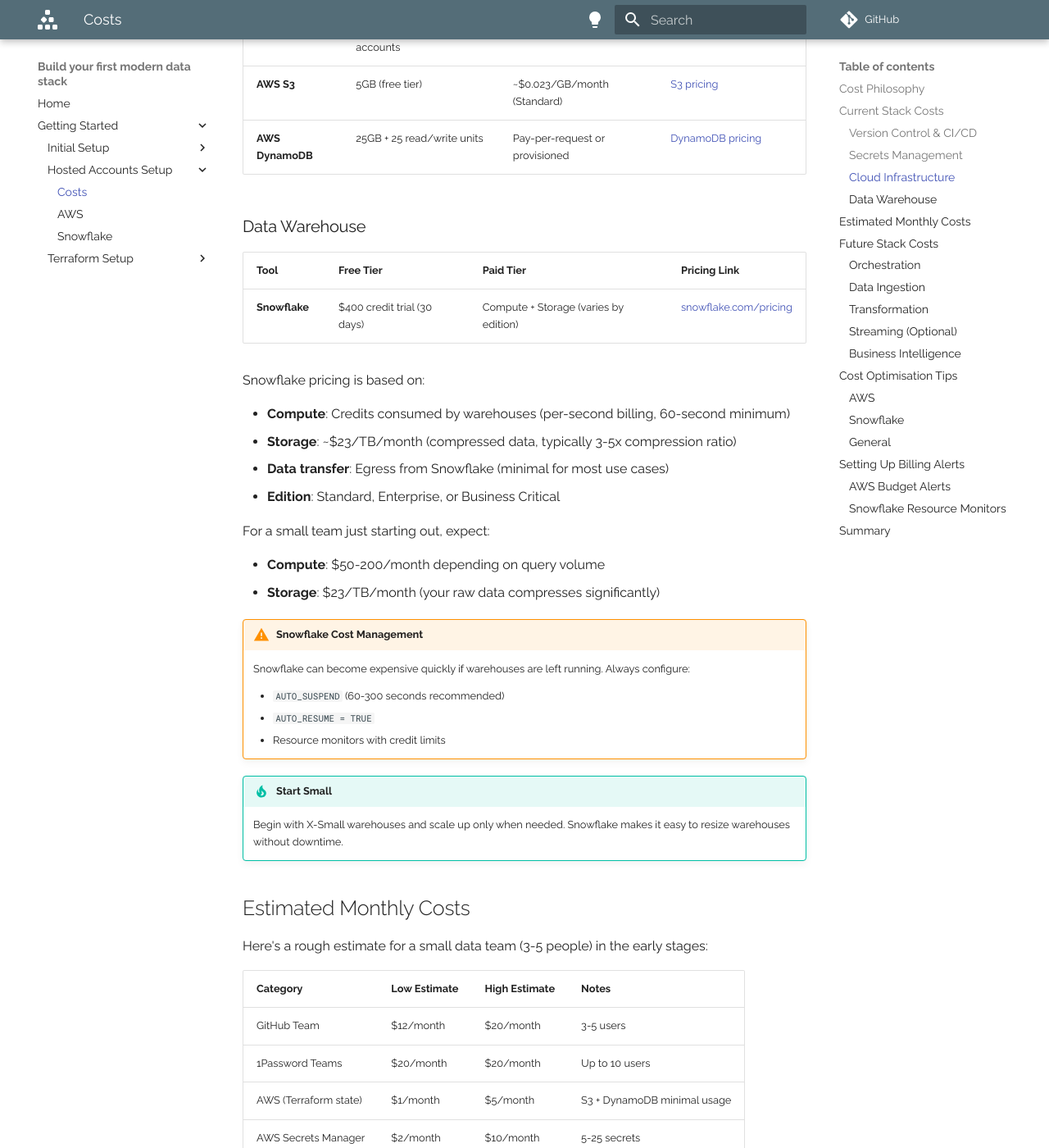
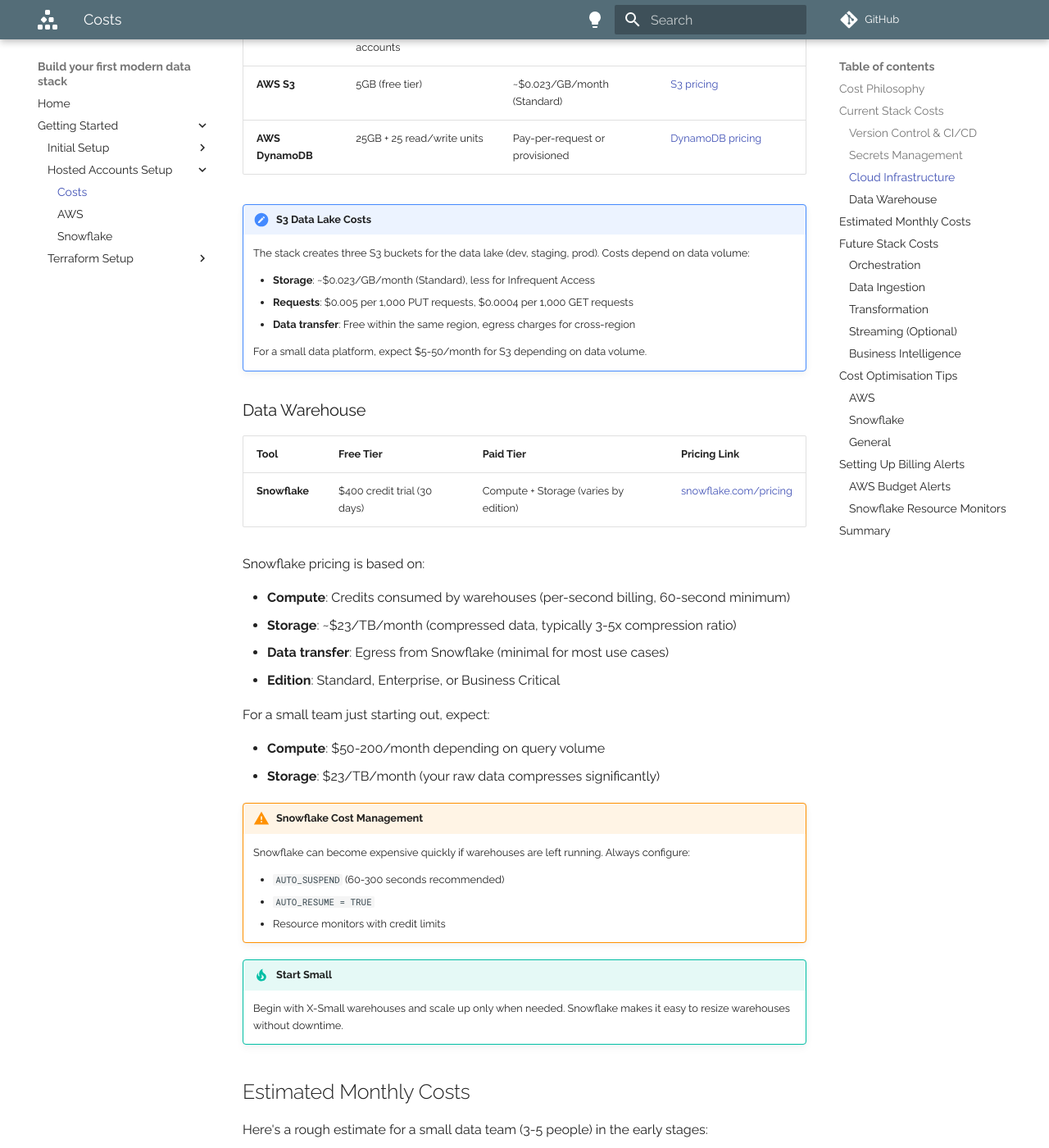
Before and after one commit to glsdown/modern-data-stack-build, an MkDocs documentation site: the page built from docs/getting-started/account-setup/costs.md, in a window 1280 px wide and 1400 px high, scrolled down 1614 px. Shown: the whole window at 82% size. Built offline with MkDocs 1.6.1 and Material for MkDocs 9.7.7, drawn with Linux system fonts in a browser that asks for light colours; comment, search, counter and statistics services are not loaded; some of the changed text lies outside the part shown.

Commit message:
Add storage integrations

```diff
--- a/docs/getting-started/account-setup/costs.md
+++ b/docs/getting-started/account-setup/costs.md
@@ -50,6 +50,15 @@
 | **AWS S3** | 5GB (free tier) | ~$0.023/GB/month (Standard) | [S3 pricing](https://aws.amazon.com/s3/pricing/) |
 | **AWS DynamoDB** | 25GB + 25 read/write units | Pay-per-request or provisioned | [DynamoDB pricing](https://aws.amazon.com/dynamodb/pricing/) |
 
+!!! note "S3 Data Lake Costs"
+    The stack creates three S3 buckets for the data lake (dev, staging, prod). Costs depend on data volume:
+
+    - **Storage**: ~$0.023/GB/month (Standard), less for Infrequent Access
+    - **Requests**: $0.005 per 1,000 PUT requests, $0.0004 per 1,000 GET requests
+    - **Data transfer**: Free within the same region, egress charges for cross-region
+
+    For a small data platform, expect $5-50/month for S3 depending on data volume.
+
 ### Data Warehouse
 
 | Tool | Free Tier | Paid Tier | Pricing Link |
@@ -87,9 +96,10 @@
 | GitHub Team | $12/month | $20/month | 3-5 users |
 | 1Password Teams | $20/month | $20/month | Up to 10 users |
 | AWS (Terraform state) | $1/month | $5/month | S3 + DynamoDB minimal usage |
+| AWS (S3 Data Lake) | $5/month | $50/month | 3 buckets (dev, staging, prod) |
 | AWS Secrets Manager | $2/month | $10/month | 5-25 secrets |
 | Snowflake | $50/month | $300/month | Depends heavily on usage |
-| **Total** | **~$85/month** | **~$355/month** | |
+| **Total** | **~$90/month** | **~$405/month** | |
 
 !!! info "Your Costs Will Vary"
     These estimates assume minimal usage during initial setup. Costs will increase as you:
@@ -219,6 +229,7 @@
 |-------|----------------------|
 | **Getting Started** (GitHub, 1Password, minimal AWS) | $30-50 |
 | **Terraform Setup** (+ Snowflake dev usage) | $80-150 |
+| **Data Warehouse Build** (+ S3 data lake, storage integrations) | $100-400 |
 | **Full Stack** (orchestration, ingestion, BI) | $500-2,000+ |
 
 The incremental approach means you can pause at any phase and control costs. Start small, monitor usage, and scale as your data needs grow.
```
Also changed, not shown: docs/getting-started/terraform-setup/aws/8-finishing-up.md (+5 -0 lines), 3 other files.
